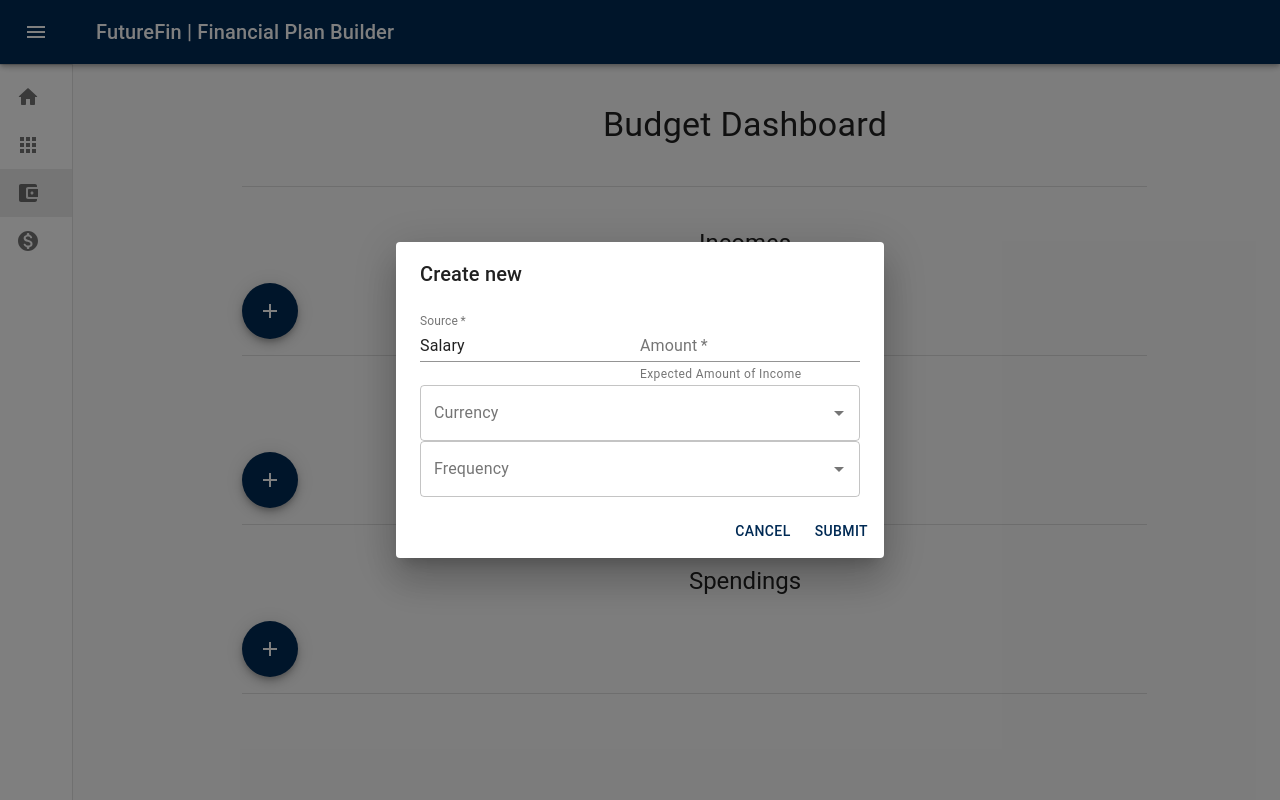
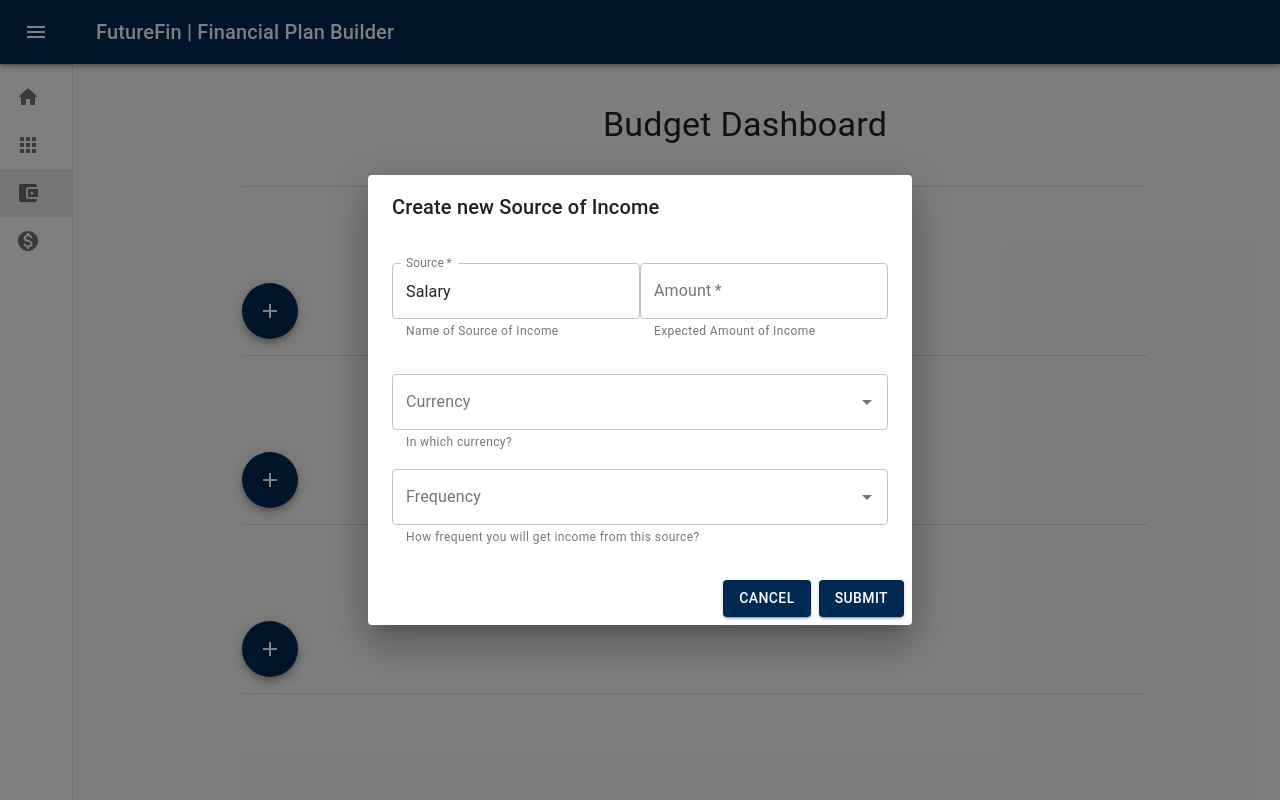
Before and after one commit to mudrila/future-fin, a Next.js app: page /apps/budget in a window 1280 px wide. Both pictures are taken after a click on the button 270 px from the left and 311 px from the top of the page. Built offline with nearby package versions, Linux system fonts and the light colour scheme.

Commit message:
Final design adjustments for Incomes form, dummy submit handler on Budget dashboard

```diff
--- a/src/config/dashboards.js
+++ b/src/config/dashboards.js
@@ -1,13 +1,16 @@
 export const budgetDashbaordConfig = {
   entityParts: [
     {
-      name: "incomes"
+      name: "incomes",
+      modalTitle: "Source of Income"
     },
     {
-      name: "accounts"
+      name: "accounts",
+      modalTitle: "Account"
     },
     {
-      name: "spendings"
+      name: "spendings",
+      modalTitle: "Spending Category"
     }
   ],
   entityName: "budget",
@@ -20,7 +23,9 @@ export const budgetDashbaordConfig = {
           name: "sourceName",
           required: true,
           label: "Source",
-          value: "Salary"
+          value: "Salary",
+          variant: "outlined",
+          helperText: "Name of Source of Income"
         },
         {
           type: "number",
@@ -28,7 +33,8 @@ export const budgetDashbaordConfig = {
           required: true,
           label: "Amount",
           helperText: "Expected Amount of Income",
-          value: ""
+          value: "",
+          variant: "outlined"
         },
         {
           type: "autocomplete",
@@ -61,10 +67,12 @@ export const budgetDashbaordConfig = {
       ]
     },
     accounts: {
-      fields: []
+      fields: [],
+      formName: "budget-accounts"
     },
     spendings: {
-      fields: []
+      fields: [],
+      formName: "budget-spendings"
     }
   }
 };
--- a/src/pages/apps/budget/index.js
+++ b/src/pages/apps/budget/index.js
@@ -7,6 +7,7 @@ function BudgetDashboard() {
       entityName={budgetDashbaordConfig.entityName}
       entityParts={budgetDashbaordConfig.entityParts}
       formsConfig={budgetDashbaordConfig.formsConfig}
+      onSubmit={(formName, formValues) => console.log(formName, formValues)}
     />
   );
 }
--- a/src/ui-library/organisms/FormDialog/index.js
+++ b/src/ui-library/organisms/FormDialog/index.js
@@ -11,6 +11,7 @@ import {
 } from "@material-ui/core";
 
 import useForm from "../Form/hooks";
+import useStyles from "./styles";
 
 // This components partially repeat Form component
 // Since submit handled in a bit different way
@@ -35,6 +36,7 @@ export default function FormDialog({
     fields: formProps.fields,
     onSubmit
   });
+  const classes = useStyles();
   return (
     <>
       <Dialog open={open} onClose={onClose} aria-labelledby="form-dialog-title">
@@ -57,6 +59,7 @@ export default function FormDialog({
                       {...params}
                       label={field.label}
                       variant="outlined"
+                      helperText={field.helperText}
                     />
                   );
                   inputProps.getOptionLabel = (option) => {
@@ -69,16 +72,27 @@ export default function FormDialog({
                   inputProps.onChange = (event, value) =>
                     handleAutocompleteChange(field.name, value);
                 }
-                return <Component key={field.name} {...inputProps} />;
+                return (
+                  <Component
+                    key={field.name}
+                    {...inputProps}
+                    className={classes.inputField}
+                  />
+                );
               })}
             </form>
           </Grid>
         </DialogContent>
         <DialogActions>
-          <Button onClick={onClose} color="primary">
+          <Button onClick={onClose} color="primary" variant="contained">
             {cancelButtonText}
           </Button>
-          <Button onClick={handleSubmit} color="primary" type="submit">
+          <Button
+            onClick={handleSubmit}
+            color="primary"
+            type="submit"
+            variant="contained"
+          >
             {submitButtonText}
           </Button>
         </DialogActions>
--- /dev/null
+++ b/src/ui-library/organisms/FormDialog/styles.js
@@ -0,0 +1,8 @@
+import { makeStyles } from "@material-ui/core";
+
+export default makeStyles((theme) => ({
+  inputField: {
+    marginTop: theme.spacing(2),
+    marginBottom: theme.spacing(2)
+  }
+}));
--- a/src/ui-library/templates/Dashboard/hooks/index.js
+++ b/src/ui-library/templates/Dashboard/hooks/index.js
@@ -1,6 +1,6 @@
 import { useState } from "react";
 
-export default function useDashbaord({ formsConfig }) {
+export default function useDashbaord({ formsConfig, onSubmit }) {
   let initialModalsState = {};
   Object.keys(formsConfig).forEach((formKey) => {
     initialModalsState[formKey] = {
@@ -24,9 +24,13 @@ export default function useDashbaord({ formsConfig }) {
     });
   }
 
+  function handleSubmit(formName, formValues) {
+    onSubmit(formName, formValues);
+  }
   return {
     modalsState,
     handleModalOpen,
-    handleModalClose
+    handleModalClose,
+    handleSubmit
   };
 }
--- a/src/ui-library/templates/Dashboard/index.js
+++ b/src/ui-library/templates/Dashboard/index.js
@@ -41,8 +41,9 @@ export default function Dashboard({
               open={modalsState[entityPart.name].isModalOpen}
               onClose={() => handleModalClose(entityPart.name)}
               onSubmit={(formValues) =>
-                handleSubmit(formsConfig[entityPart.name], formValues)
+                handleSubmit(entityPart.name, formValues)
               }
+              title={`Create new ${entityPart.modalTitle}`}
             />
           </section>
           <Divider className={classes.divider} />
```
